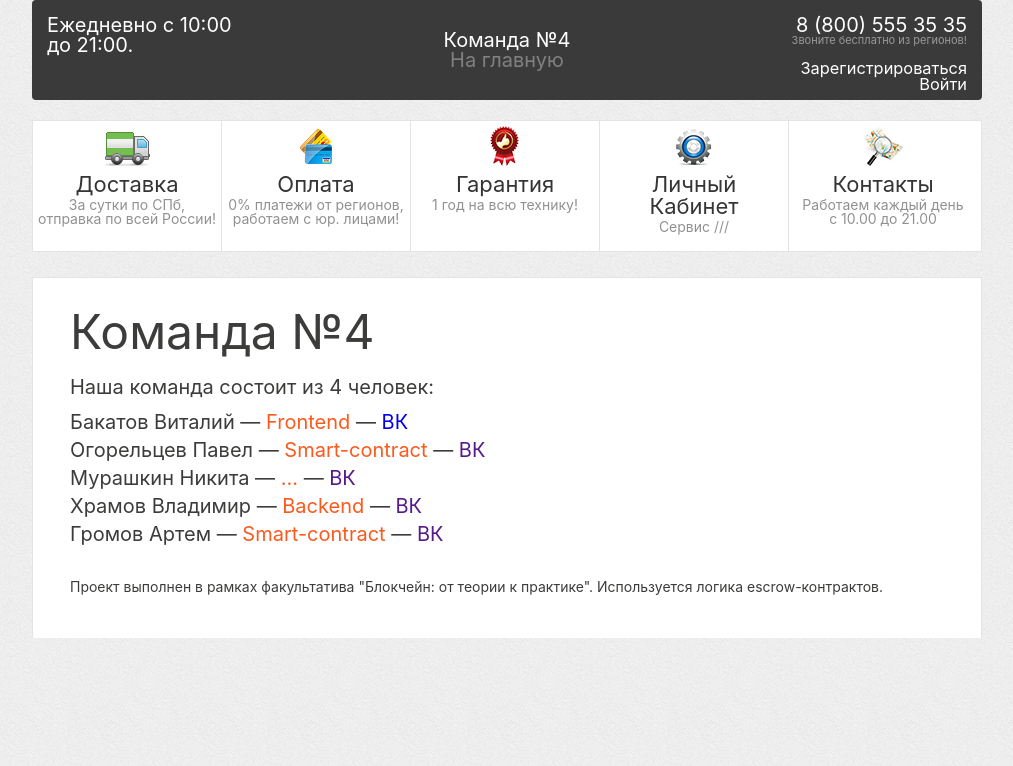
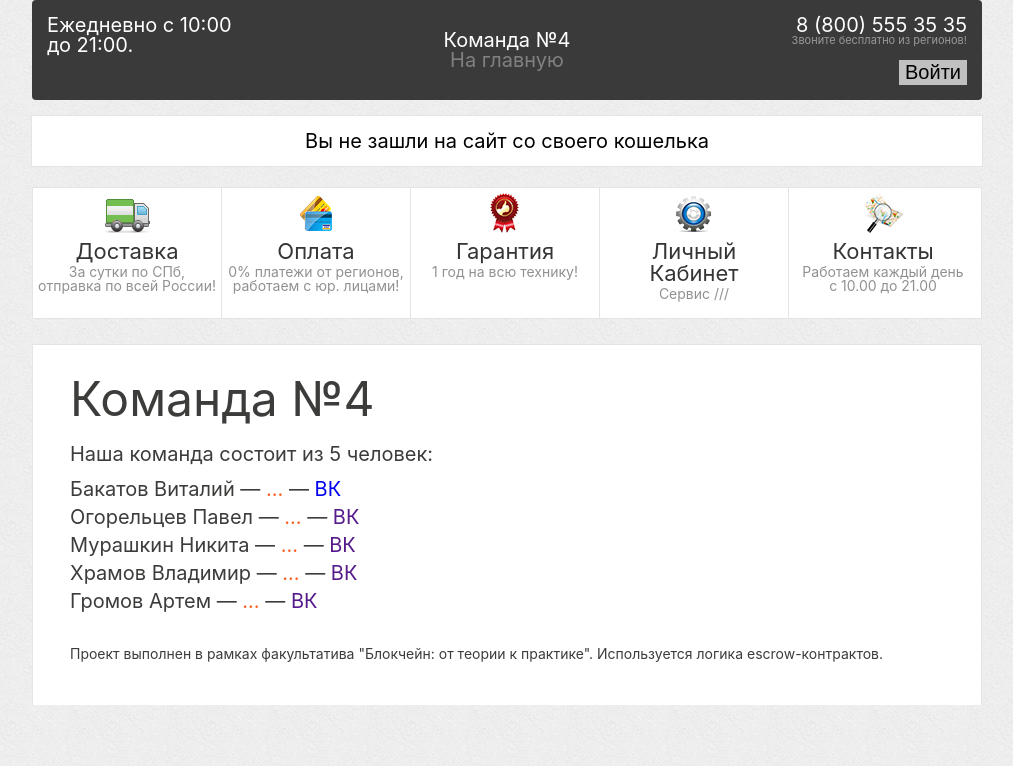
Before and after one commit to AA122AA/Escrow_site, a Django app: template DjangoFiles/Shop/templates/Shop/contacts.html in a window 1280 px wide. Shown: the top 766 px of the page, without its empty margins (133-1146 px from the left). Run offline with Django 3.2, Linux system fonts and the light colour scheme; the template is opened without the code that fills it, so the values that code supplies are empty; parts of the project's set-up code (start-up, migrations or seed data) failed here and were passed over.

Commit message:
Update contacts.html

```diff
--- a/DjangoFiles/Shop/templates/Shop/contacts.html
+++ b/DjangoFiles/Shop/templates/Shop/contacts.html
@@ -31,14 +31,14 @@
 			</span>
 			<br>
 			<div class="guest_login">
-				<h3><a href={% url 'registr' %}>Зарегистрироваться</a></h3>
-				<h3><a href={% url 'login' %}>Войти</a></h3>
-			</div>
-			<div class="user_login">
-				<h3><a href="">Выйти</a></h3>
+				<h3><button id="login_but">Войти</button></h3>
 			</div>
 		</div>
 	</div>
+</div>
+
+<div class="account_info">
+	<p class="address_account">Вы не зашли на сайт со своего кошелька</p>
 </div>
 
 <header class="header">
@@ -63,13 +63,13 @@
 			<article>
 				<h2>Команда №4</h2>
 				<ul>
-					<li>Наша команда состоит из 4 человек:</li>
+					<li>Наша команда состоит из 5 человек:</li>
 					<li style="margin-bottom:15px"></li>
-					<li>Бакатов Виталий &mdash; <span>Frontend</span> &mdash; <a href="https://vk.com/vitaliy_bakatov" target="_blank">ВК</a></li>
-					<li>Огорельцев Павел &mdash; <span>Smart-contract</span> &mdash; <a href="" target="_blank">ВК</a></li></li>
+					<li>Бакатов Виталий &mdash; <span>...</span> &mdash; <a href="https://vk.com/vitaliy_bakatov" target="_blank">ВК</a></li>
+					<li>Огорельцев Павел &mdash; <span>...</span> &mdash; <a href="" target="_blank">ВК</a></li></li>
 					<li>Мурашкин Никита &mdash; <span>...</span> &mdash; <a href="" target="_blank">ВК</a></li></li>
-					<li>Храмов Владимир &mdash; <span>Backend</span> &mdash; <a href="" target="_blank">ВК</a></li></li>
-					<li>Громов Артем &mdash; <span>Smart-contract</span> &mdash; <a href="" target="_blank">ВК</a></li></li>
+					<li>Храмов Владимир &mdash; <span>...</span> &mdash; <a href="" target="_blank">ВК</a></li></li>
+					<li>Громов Артем &mdash; <span>...</span> &mdash; <a href="" target="_blank">ВК</a></li></li>
 					<li><br/></li>
 				</ul>
 				<p>Проект выполнен в рамках факультатива "Блокчейн: от теории к практике". Используется логика escrow-контрактов.</p>
```
